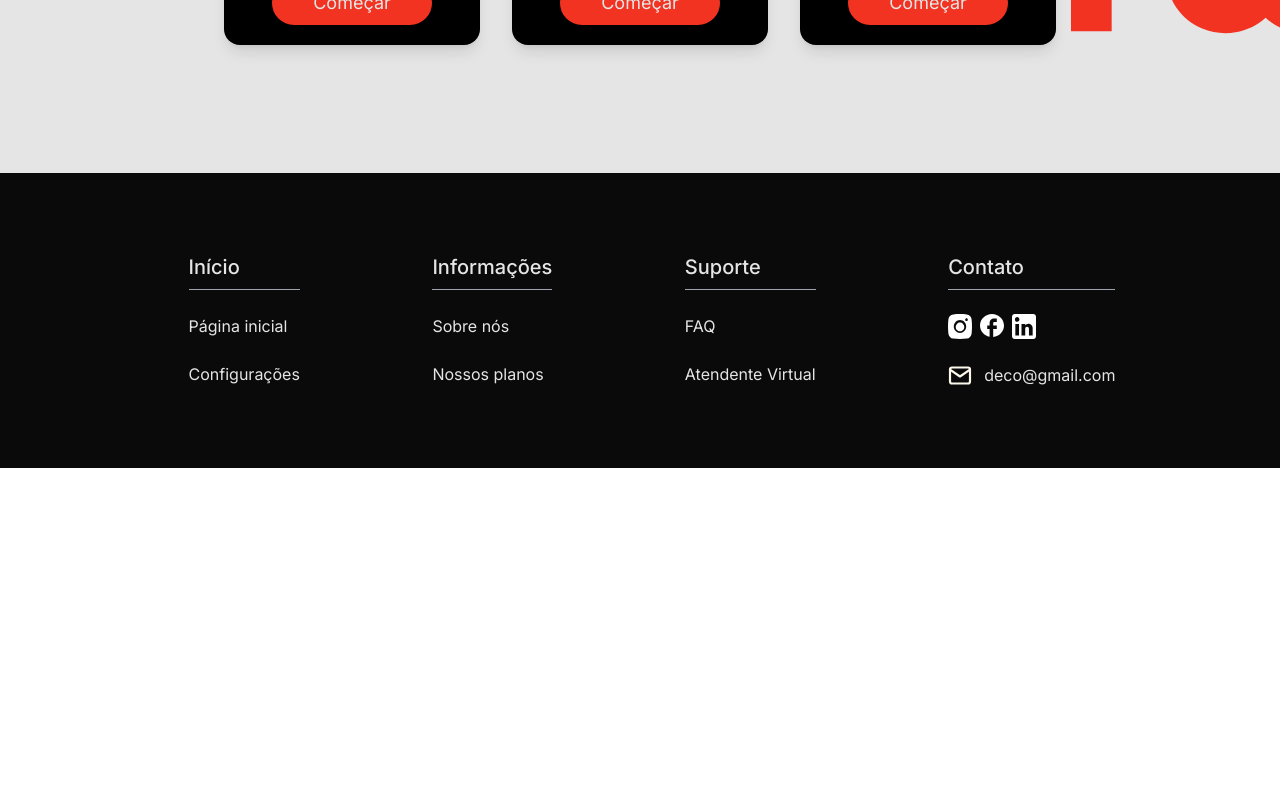
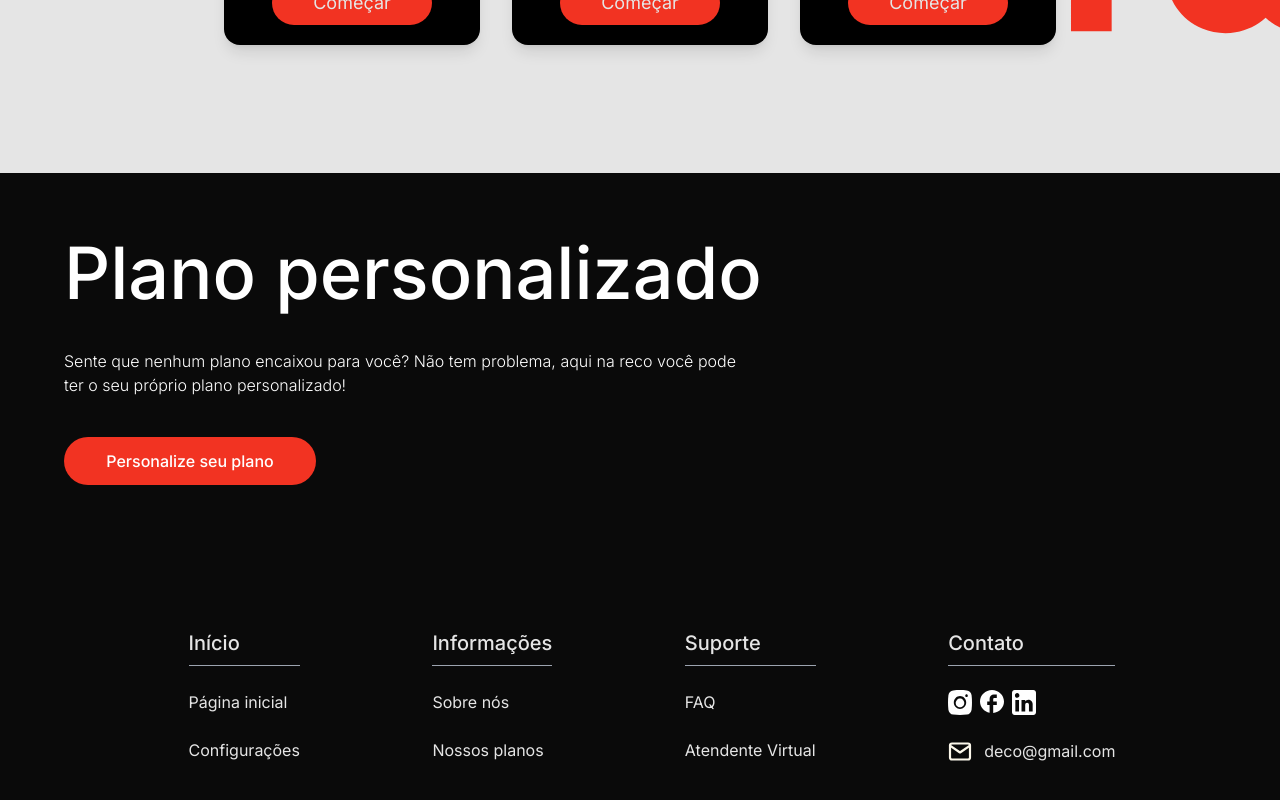
Before and after one commit to fpeduu/reco, a Next.js app in the folder nextjs_frontend/: page / in a window 1280 px wide. Shown: the part 4218-5018 px from the top of the page. Before the commit the page ends 4686 px from the top, so only its background shows below. Built offline with nearby package versions, Linux system fonts and the light colour scheme; no server answers.

Commit message:
new section custom plan

```diff
--- a/nextjs_frontend/src/app/page.tsx
+++ b/nextjs_frontend/src/app/page.tsx
@@ -3,7 +3,7 @@
 import Image from "next/image";
 import Styles from "./landing.module.scss";
 import { useRouter } from "next/navigation";
-import { useSession } from "next-auth/react";
+import { signIn, useSession } from "next-auth/react";
 import PricingCard from "./components/PricingCard/pricing-card";
 import DepositionCard from "./components/DepositionCard/deposition-card";
 import FeatureCard from "./components/FeatureCard/feature-card";
@@ -18,6 +18,12 @@ export default function Home() {
       router.push("/tenants");
     }
   }, [session]);
+
+  function handleLogin() {
+    signIn(undefined, {
+      callbackUrl: "/tenants/",
+    });
+  }
 
   return (
     <div className="w-full max-h-fit flex flex-col">
@@ -35,7 +41,10 @@ export default function Home() {
             Somos um serviço especializado em intermediar acordos extrajudiciais
             de cobranças condominiais de forma ágil e eficiente.
           </p>
-          <button className="mt-10 bg-primary rounded-full w-[252px] h-12 font-medium">
+          <button
+            onClick={handleLogin}
+            className="mt-10 bg-primary rounded-full w-[252px] h-12 font-medium"
+          >
             Junte-se à Reco
           </button>
         </div>
@@ -203,6 +212,21 @@ export default function Home() {
           </div>
         </div>
       </section>
+      {/* CUSTOM PLAN SECTION */}
+      <section id="customPlan" className="w-full max-h-fit bg-neutral-950">
+        <div className="flex flex-wrap px-16 py-16 flex-col text-white justify-center">
+          <h2 className="text-4xl mb-10 md:text-7xl text-center font-medium md:text-start">
+            Plano personalizado
+          </h2>
+          <p className="font-light text-justify max-w-2xl">
+            Sente que nenhum plano encaixou para você? Não tem problema, aqui na
+            reco você pode ter o seu próprio plano personalizado!
+          </p>
+          <button className="mt-10 bg-primary rounded-full w-[252px] h-12 font-medium">
+            Personalize seu plano
+          </button>
+        </div>
+      </section>
     </div>
   );
 }
```
